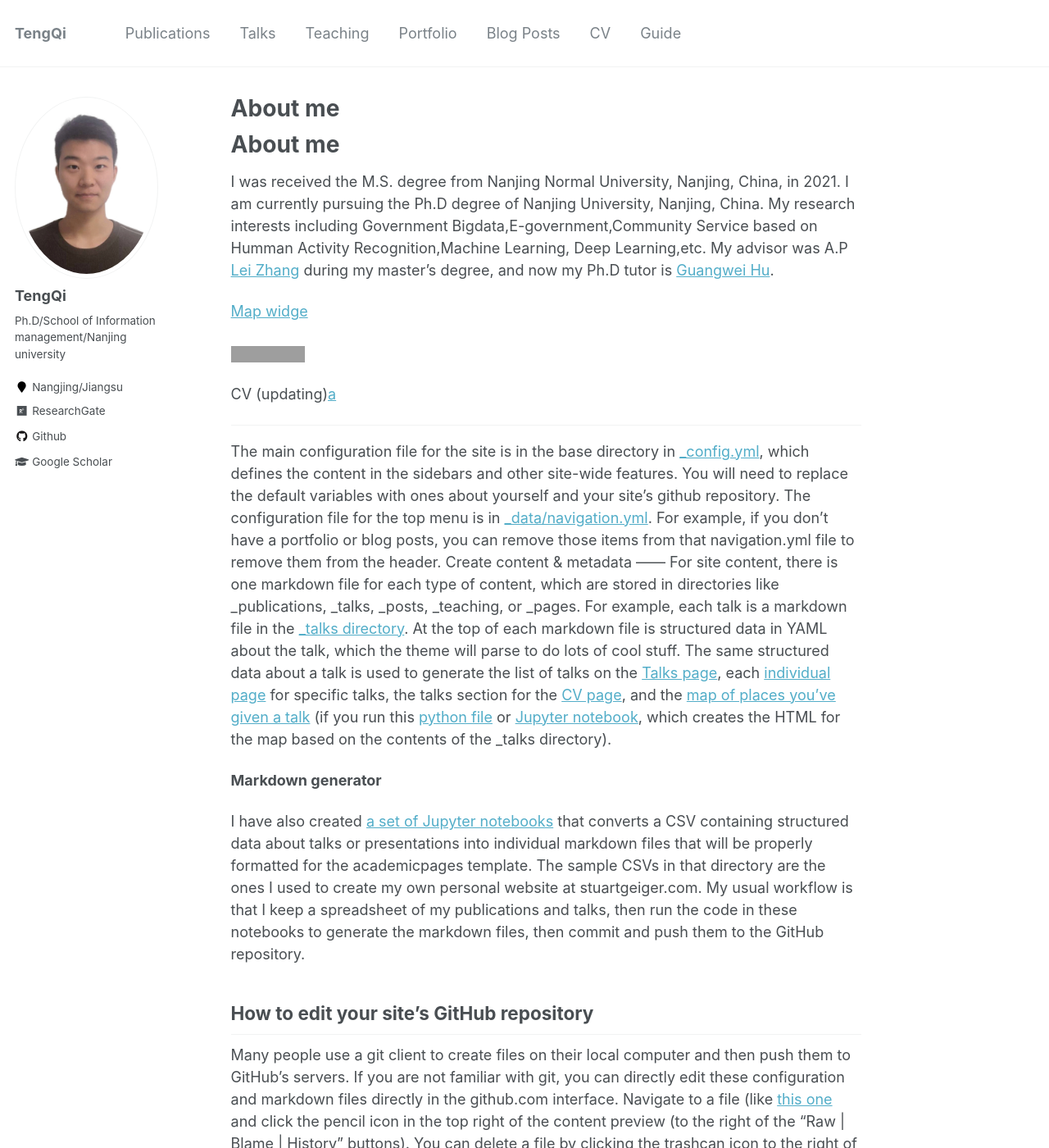
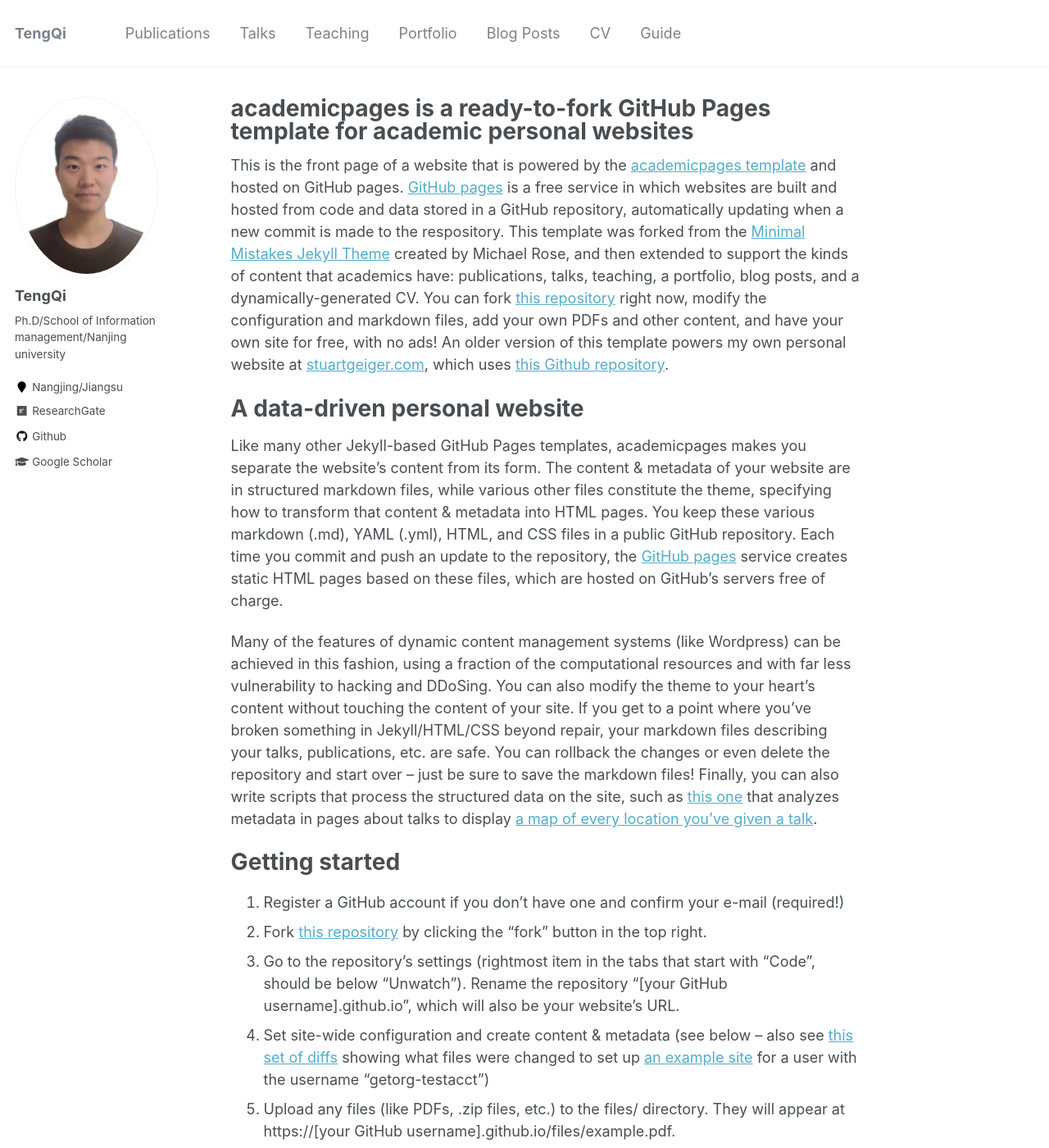
Before and after one commit to tengqi159/tengqi.github.io, a Jekyll site: the page built from _pages/about.md, in a window 1280 px wide and 1400 px high. Shown: the whole window at 82% size. Built offline with Jekyll 4.4.1, drawn with Linux system fonts in a browser that asks for light colours; our own code applies the rules of GitHub Pages for plain Markdown files; some of the changed text lies outside the part shown; grey boxes are pictures that could not be loaded.

Commit message:
Update about.md

```diff
--- a/_pages/about.md
+++ b/_pages/about.md
@@ -1,21 +1,34 @@
+---
+permalink: /
+title: "academicpages is a ready-to-fork GitHub Pages template for academic personal websites"
+excerpt: "About me"
+author_profile: true
+redirect_from:
+  - /about/
+  - /about.html
+---
 
-About me
-========
-I was received the M.S. degree from Nanjing Normal University, Nanjing, China, in 2021. I am currently pursuing the Ph.D degree of Nanjing University, Nanjing, China.
-My research interests including Government Bigdata,E-government,Community Service based on Humman Activity Recognition,Machine Learning, Deep Learning,etc. My advisor was A.P [Lei Zhang](http://d.njnu.edu.cn/person/3288.html) during my master's degree, and now my Ph.D tutor is [Guangwei Hu](https://im.nju.edu.cn/hgw/list.htm).
+This is the front page of a website that is powered by the [academicpages template](https://github.com/academicpages/academicpages.github.io) and hosted on GitHub pages. [GitHub pages](https://pages.github.com) is a free service in which websites are built and hosted from code and data stored in a GitHub repository, automatically updating when a new commit is made to the respository. This template was forked from the [Minimal Mistakes Jekyll Theme](https://mmistakes.github.io/minimal-mistakes/) created by Michael Rose, and then extended to support the kinds of content that academics have: publications, talks, teaching, a portfolio, blog posts, and a dynamically-generated CV. You can fork [this repository](https://github.com/academicpages/academicpages.github.io) right now, modify the configuration and markdown files, add your own PDFs and other content, and have your own site for free, with no ads! An older version of this template powers my own personal website at [stuartgeiger.com](http://stuartgeiger.com), which uses [this Github repository](https://github.com/staeiou/staeiou.github.io).
 
-[Map widge](https://clustrmaps.com/site/1bkl9)
+A data-driven personal website
+======
+Like many other Jekyll-based GitHub Pages templates, academicpages makes you separate the website's content from its form. The content & metadata of your website are in structured markdown files, while various other files constitute the theme, specifying how to transform that content & metadata into HTML pages. You keep these various markdown (.md), YAML (.yml), HTML, and CSS files in a public GitHub repository. Each time you commit and push an update to the repository, the [GitHub pages](https://pages.github.com/) service creates static HTML pages based on these files, which are hosted on GitHub's servers free of charge.
 
-<a href="https://clustrmaps.com/site/1bkl9">
-    <img src="http://www.clustrmaps.com/map_v2.png?d=Low9E1eDuwQC9_4r3QNfSbfjL1XZUwXz09oQFvUEK2s&cl=ffffff">
-</a>
+Many of the features of dynamic content management systems (like Wordpress) can be achieved in this fashion, using a fraction of the computational resources and with far less vulnerability to hacking and DDoSing. You can also modify the theme to your heart's content without touching the content of your site. If you get to a point where you've broken something in Jekyll/HTML/CSS beyond repair, your markdown files describing your talks, publications, etc. are safe. You can rollback the changes or even delete the repository and start over -- just be sure to save the markdown files! Finally, you can also write scripts that process the structured data on the site, such as [this one](https://github.com/academicpages/academicpages.github.io/blob/master/talkmap.ipynb) that analyzes metadata in pages about talks to display [a map of every location you've given a talk](https://academicpages.github.io/talkmap.html).
 
-CV (updating)[a](/files/paper1.pdf)
+Getting started
+======
+1. Register a GitHub account if you don't have one and confirm your e-mail (required!)
+1. Fork [this repository](https://github.com/academicpages/academicpages.github.io) by clicking the "fork" button in the top right.
+1. Go to the repository's settings (rightmost item in the tabs that start with "Code", should be below "Unwatch"). Rename the repository "[your GitHub username].github.io", which will also be your website's URL.
+1. Set site-wide configuration and create content & metadata (see below -- also see [this set of diffs](http://archive.is/3TPas) showing what files were changed to set up [an example site](https://getorg-testacct.github.io) for a user with the username "getorg-testacct")
+1. Upload any files (like PDFs, .zip files, etc.) to the files/ directory. They will appear at https://[your GitHub username].github.io/files/example.pdf.
+1. Check status by going to the repository settings, in the "GitHub pages" section
 
-
-
+Site-wide configuration
 ------
 The main configuration file for the site is in the base directory in [_config.yml](https://github.com/academicpages/academicpages.github.io/blob/master/_config.yml), which defines the content in the sidebars and other site-wide features. You will need to replace the default variables with ones about yourself and your site's github repository. The configuration file for the top menu is in [_data/navigation.yml](https://github.com/academicpages/academicpages.github.io/blob/master/_data/navigation.yml). For example, if you don't have a portfolio or blog posts, you can remove those items from that navigation.yml file to remove them from the header.
+
 Create content & metadata
 ------
 For site content, there is one markdown file for each type of content, which are stored in directories like _publications, _talks, _posts, _teaching, or _pages. For example, each talk is a markdown file in the [_talks directory](https://github.com/academicpages/academicpages.github.io/tree/master/_talks). At the top of each markdown file is structured data in YAML about the talk, which the theme will parse to do lots of cool stuff. The same structured data about a talk is used to generate the list of talks on the [Talks page](https://academicpages.github.io/talks), each [individual page](https://academicpages.github.io/talks/2012-03-01-talk-1) for specific talks, the talks section for the [CV page](https://academicpages.github.io/cv), and the [map of places you've given a talk](https://academicpages.github.io/talkmap.html) (if you run this [python file](https://github.com/academicpages/academicpages.github.io/blob/master/talkmap.py) or [Jupyter notebook](https://github.com/academicpages/academicpages.github.io/blob/master/talkmap.ipynb), which creates the HTML for the map based on the contents of the _talks directory).
@@ -31,7 +44,7 @@ Many people use a git client to create files on their local computer and then pu
 
 Example: editing a markdown file for a talk
 ![Editing a markdown file for a talk](/images/editing-talk.png)
-![]
+
 For more info
 ------
 More info about configuring academicpages can be found in [the guide](https://academicpages.github.io/markdown/). The [guides for the Minimal Mistakes theme](https://mmistakes.github.io/minimal-mistakes/docs/configuration/) (which this theme was forked from) might also be helpful.
```
